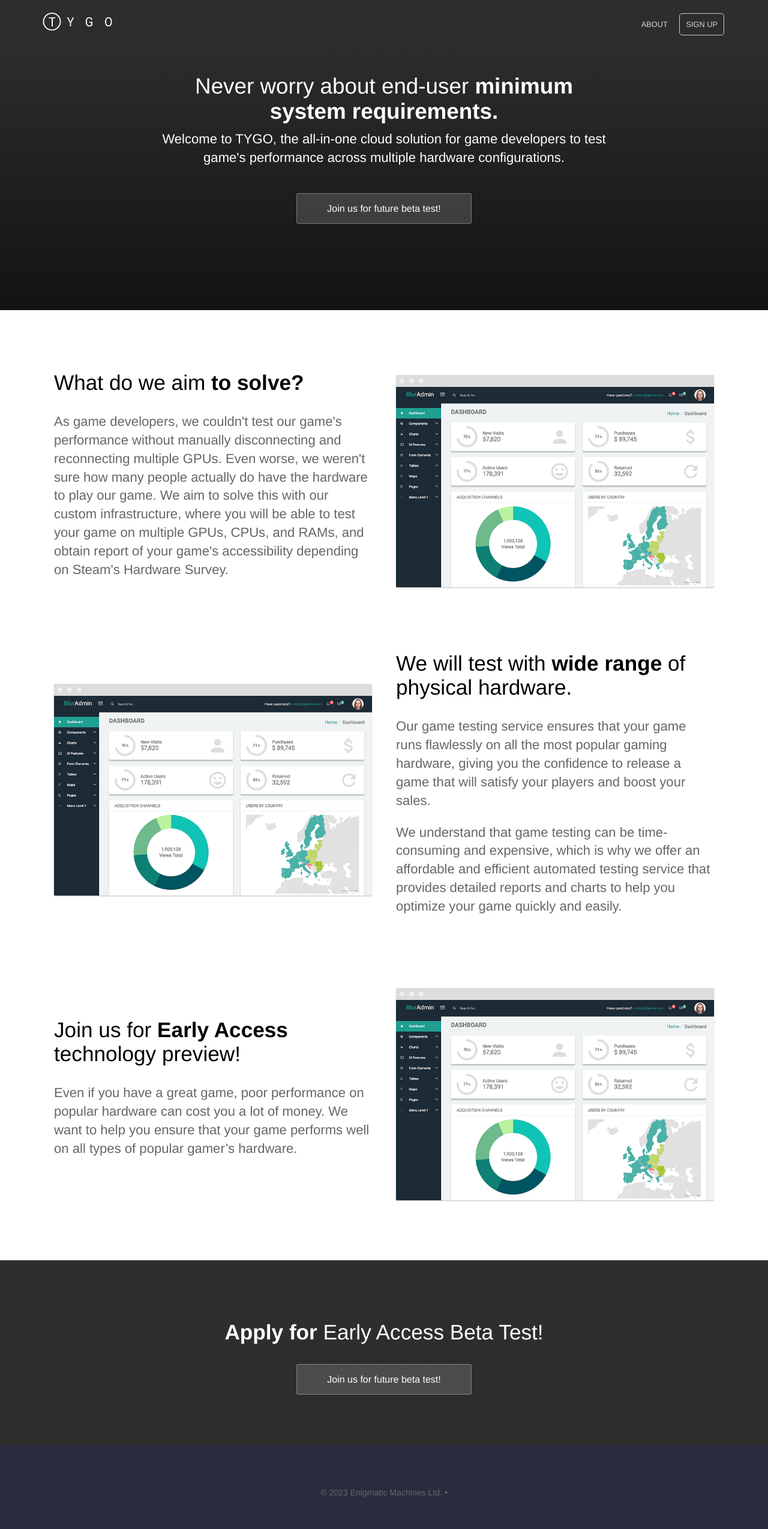
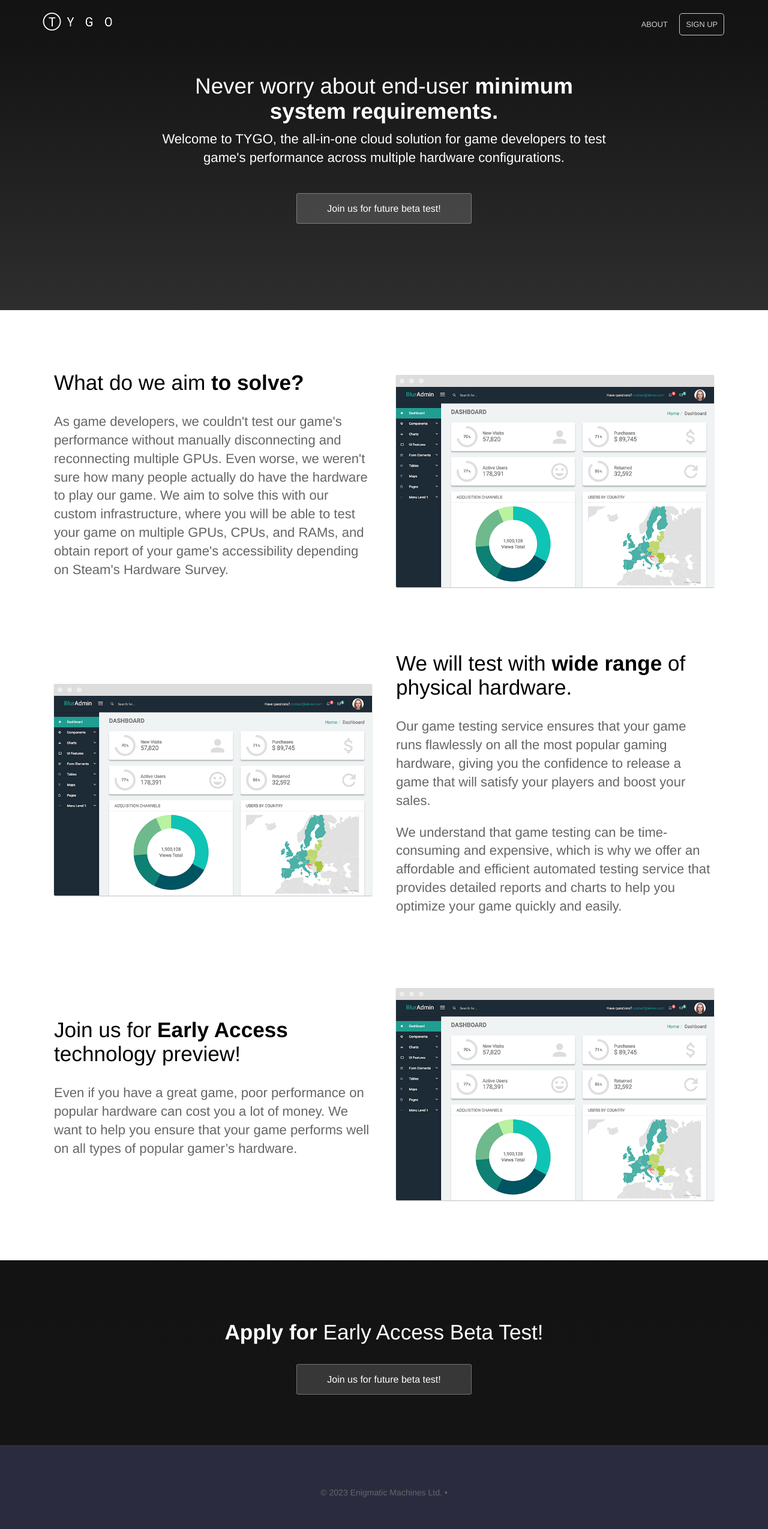
Before and after one commit to EnigmaticMachines/performace, a Jekyll site: the page built from index.html, in a window 1280 px wide. Shown: the whole page at 60% size. Built offline with Jekyll 4.4.1, drawn with Linux system fonts in a browser that asks for light colours.

Commit message:
changed bg color

```diff
--- a/_sass/variables.scss
+++ b/_sass/variables.scss
@@ -1,5 +1,5 @@
-$brand-color: #2e2e2e;
-$secondary-brand-color: #131313;
+$brand-color: #131313;
+$secondary-brand-color: #2e2e2e;
 $middle-gradient-color: mix($brand-color, $secondary-brand-color, 95%);
 
 // Breakpoints
```
